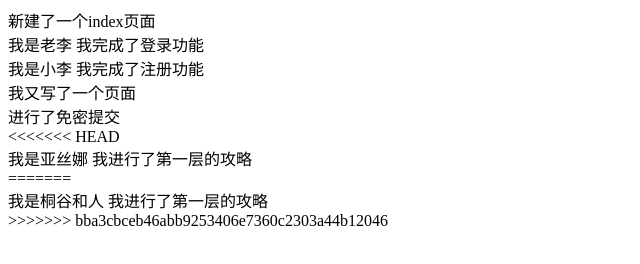
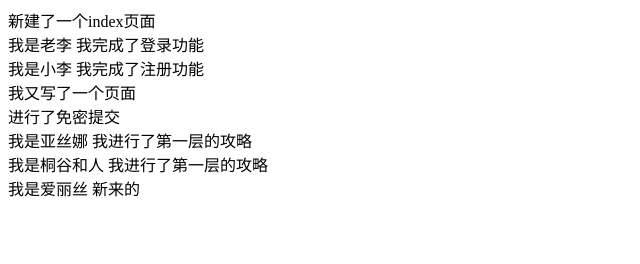
Before and after one commit to sAoKirtio/myfirst, a plain HTML site: page index.html in a window 1280 px wide. Shown: the whole page, without its empty margins (0-640 px from the left). Drawn offline with Linux system fonts and the light colour scheme.

Commit message:
爱丽丝

```diff
--- a/index.html
+++ b/index.html
@@ -13,11 +13,9 @@
 
     <div>我又写了一个页面</div>
     <div>进行了免密提交</div>
-<<<<<<< HEAD
     <div>我是亚丝娜 我进行了第一层的攻略</div>
-=======
     <div>我是桐谷和人 我进行了第一层的攻略</div>
->>>>>>> bba3cbceb46abb9253406e7360c2303a44b12046
+    <div>我是爱丽丝 新来的</div>
     <!--
         git remote  查看所有的仓库别名(变量) 存储着仓库地址
 
```
